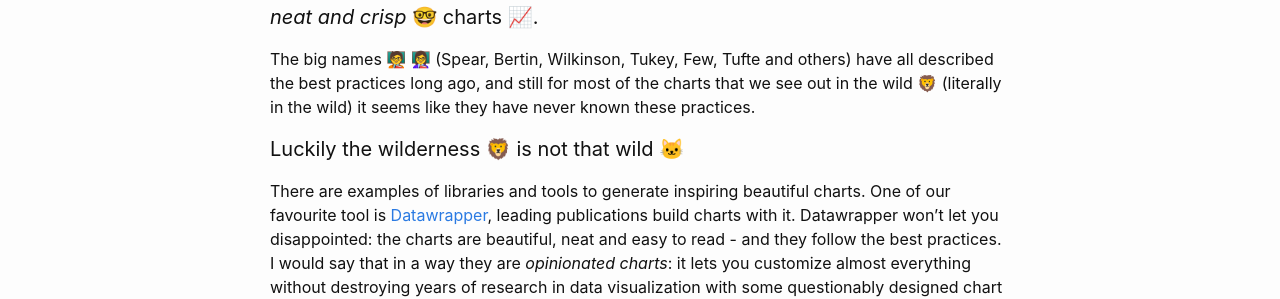
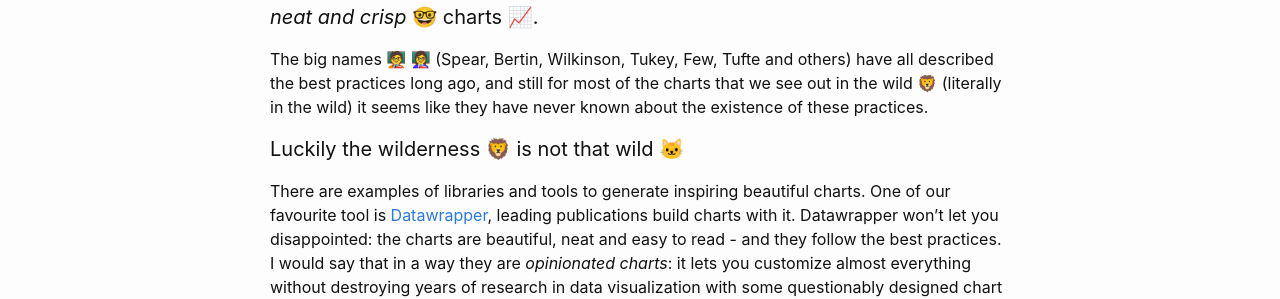
Before and after one commit to chrt-io/blog, a Jekyll site: the page built from _posts/2021-02-16-how-does-a-chrt-should-look-like.md, in a window 1280 px wide. Shown: the part 228-527 px from the top of the page. Built offline with Jekyll 4.4.1, drawn with Linux system fonts in a browser that asks for light colours.

Commit message:
Update from Forestry.io carlo zapponi updated _posts/2021-02-16-how-does-a-chrt-should-look-like.md

```diff
--- a/_posts/2021-02-16-how-does-a-chrt-should-look-like.md
+++ b/_posts/2021-02-16-how-does-a-chrt-should-look-like.md
@@ -7,7 +7,7 @@
 ---
 #### At **chrt** we are always very excited 👯 when we create new charts 📊. We love _neat and crisp_ 🤓 charts 📈.
 
-The big names 🧑‍🏫 👩‍🏫 (Spear, Bertin, Wilkinson, Tukey, Few, Tufte and others) have all described the best practices long ago, and still for most of the charts that we see out in the wild 🦁 (literally in the wild) it seems like they have never known these practices.
+The big names 🧑‍🏫 👩‍🏫 (Spear, Bertin, Wilkinson, Tukey, Few, Tufte and others) have all described the best practices long ago, and still for most of the charts that we see out in the wild 🦁 (literally in the wild) it seems like they have never known about the existence of these practices.
 
 #### Luckily the wilderness 🦁 is not that wild 🐱
 
```
